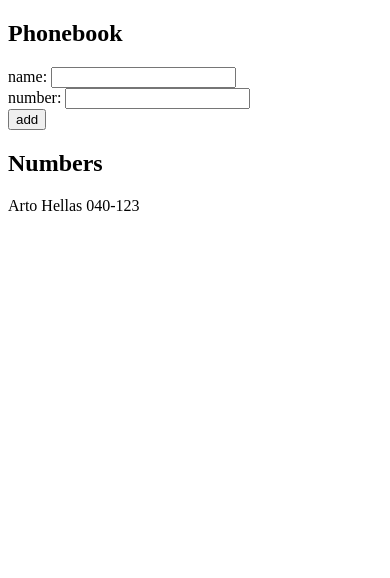
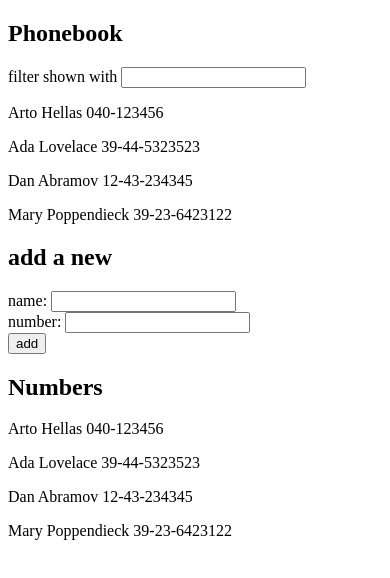
Before and after one commit to ZamanS94/May2024HelsinkiUniFullStack_part1_part2, a React (Vite) app in the folder part2/phonebook/: page / in a window 390 px wide. Shown: the top 578 px of the page. Built offline with nearby package versions, Linux system fonts and the light colour scheme.

Commit message:
2.9*: The Phonebook Step 4

```diff
--- a/part2/phonebook/src/App.jsx
+++ b/part2/phonebook/src/App.jsx
@@ -4,18 +4,21 @@ import _ from 'lodash'
 
 const App = () => {
   const [persons, setPersons] = useState([
-    { name: 'Arto Hellas',
-      number: '040-123'
-     }
+    { name: 'Arto Hellas', number: '040-123456', id: 1 },
+    { name: 'Ada Lovelace', number: '39-44-5323523', id: 2 },
+    { name: 'Dan Abramov', number: '12-43-234345', id: 3 },
+    { name: 'Mary Poppendieck', number: '39-23-6423122', id: 4 }
   ])
   const [newName, setNewName] = useState('')
   const [newNumber, setNewNumber] = useState('')
+  const [newSearch, setSearch] = useState('')
 
   const addPerson = (event) => {
     event.preventDefault()
     const personObject = {
       name: newName,
-      number: newNumber
+      number: newNumber,
+      id: Math.floor(Math.random() * (100 - persons.length)) + persons.length + 1
     }
     const doesExist = persons.find(person => _.isEqual(person, personObject))
 
@@ -39,20 +42,31 @@ const App = () => {
     setNewNumber(event.target.value)
   }
 
+  const handlePersonSearch= (event) => {
+    setSearch(event.target.value)
+  }
 
+  const searchResult = persons.filter(person =>
+    person.name.toLocaleLowerCase().includes(newSearch.toLowerCase()))
 
   return (
     <div>
       <h2>Phonebook</h2>
+      <form>
+        <div>filter shown with <input value={newSearch} onChange={handlePersonSearch}/></div>
+        </form>
+        <div>
+          {searchResult.map(person => <Person key={person.id} person={person} />)}
+          </div>
+          <h2>add a new</h2>
       <form onSubmit={addPerson}>
   <div>name: <input value={newName} onChange={handleNameChange}/></div>
   <div>number: <input value={newNumber} onChange={handleNumberChange}/></div>
   <div><button type="submit">add</button></div>
 </form>
-      <h2>Numbers</h2>
-        {persons.map(person =>
-          <Person key={person.name} person={person} />
-        )}
+<h2>Numbers</h2>
+{persons.map(person =>
+<Person key={person.id} person={person} />)}
     </div>
   )
 }
```
